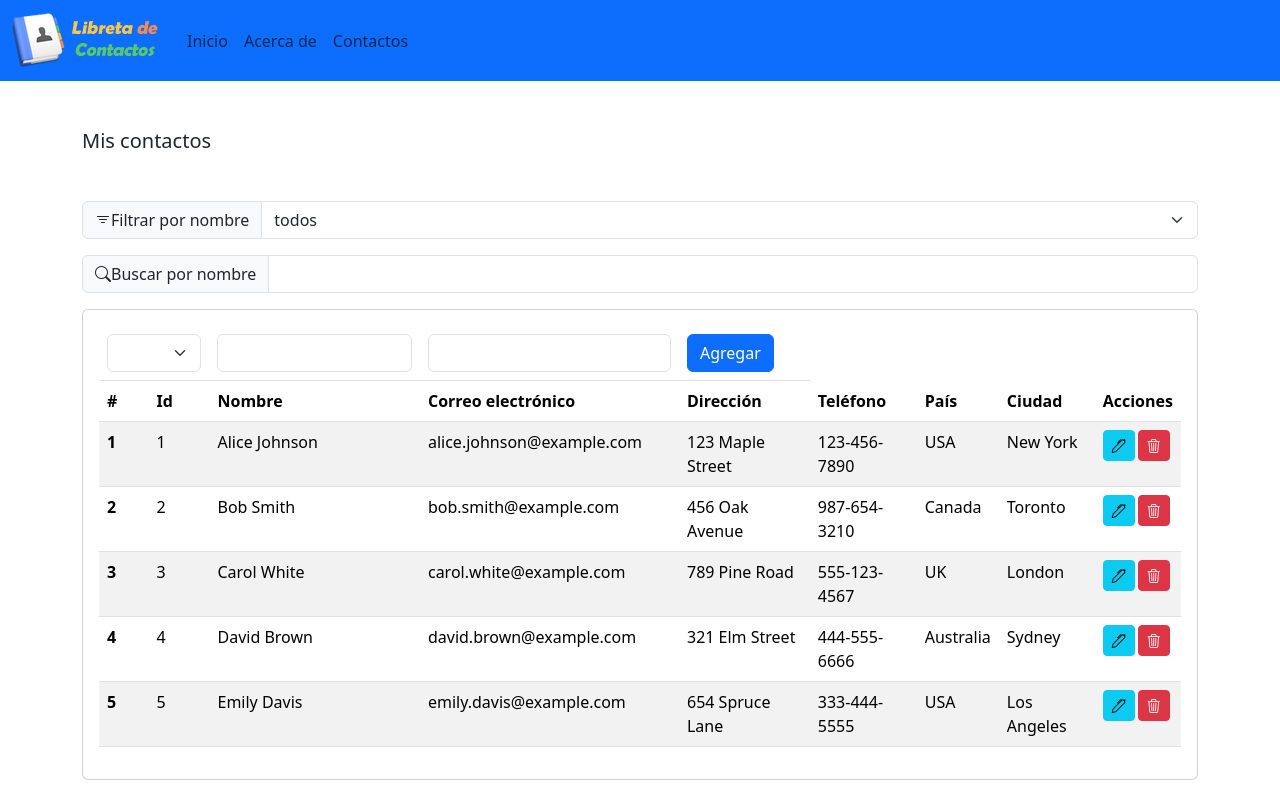
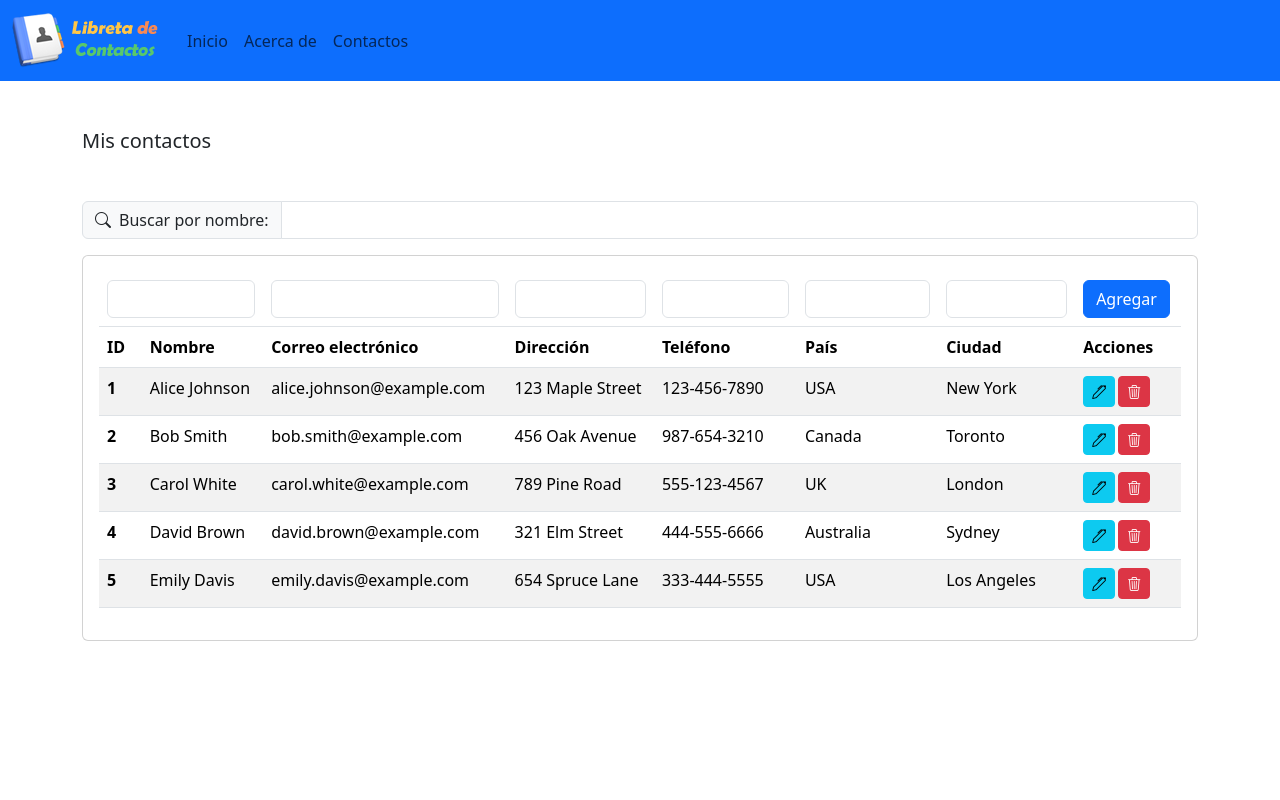
Before and after one commit to Limichui/crud-contactos-vuejs, a Vue app: page /contacts in a window 1280 px wide. Built offline with nearby package versions, Linux system fonts and the light colour scheme.

Commit message:
CRUD realizado: Insertar, Editar y Eliminar

```diff
--- a/src/views/ContactsView.vue
+++ b/src/views/ContactsView.vue
@@ -5,19 +5,8 @@
         <div>
             <div class="mb-3">
                 <div class="input-group">
-                    <span class="input-group-text" id="type-filter"><i
-                            class="bi bi-filter "></i>  Filtrar por nombre </span>
-                    <select class="form-select" @change="toFilter = $event.target.value">
-                        <option value="">todos</option>
-                        <option v-for="type in types" :value="type" :key="type">{{type}}</option>
-                    </select>
-                </div>
-            </div>
-
-            <div class="mb-3">
-                <div class="input-group">
-                    <span class="input-group-text" id="description-search-text"><i class="bi bi-search"></i> Buscar por nombre </span>
-                    <input type="search" class="form-control" id="description-search"
+                    <span class="input-group-text" id="name-search-text"><i class="bi bi-search me-2"></i>Buscar por nombre: </span>
+                    <input type="search" class="form-control" id="name-search"
                         @search="this.toSearch = $event.target.value">
                 </div>
             </div>
@@ -30,27 +19,29 @@
                         <thead>
                         <tr>
                             <th colspan="2">
-
-                                <select class="form-select" aria-label="Default select example" v-model="newLink.type">
-                                    <option v-for="type in types" :value="type" :key="type">{{type}}</option>
-                                </select>
-
+                                <input type="text" class="form-control" id="name" v-model="newLink.name">
                             </th>
                             <th>
-
-                                <input type="text" class="form-control" id="description" v-model="newLink.description">
-
+                                <input type="email" class="form-control" id="email" v-model="newLink.email">
                             </th>
                             <th>
-                                <input type="url" class="form-control" id="link" v-model="newLink.url">
+                                <input type="text" class="form-control" id="address" v-model="newLink.address">
+                            </th>
+                            <th>
+                                <input type="text" class="form-control" id="phone" v-model="newLink.phone">
+                            </th>
+                            <th>
+                                <input type="text" class="form-control" id="country" v-model="newLink.country">
+                            </th>
+                            <th>
+                                <input type="text" class="form-control" id="city" v-model="newLink.city">
                             </th>
                             <th>
                                 <button type="submit" class="btn btn-primary">Agregar</button>
                             </th>
                         </tr>
                         <tr>
-                            <th scope="col">#</th>
-                            <th scope="col">Id</th>
+                            <th scope="col">ID</th>
                             <th scope="col">Nombre</th>
                             <th scope="col">Correo electrónico</th>
                             <th scope="col">Dirección</th>
@@ -63,8 +54,7 @@
 
                         <tbody>
                         <tr v-for="(link, index) in getList()" :key="index">
-                            <th scope="row">{{1+index}}</th>
-                            <td>{{link.id}}</td>
+                            <th scope="row">{{link.id}}</th>
                             <td>{{link.name}}</td>
                             <td>{{link.email}}</td>
                             <td>{{link.address}}</td>
@@ -97,24 +87,33 @@
                         <div class="modal-body" v-if="itemSelected">
 
                             <div class="mb-3">
-                                <label for="updateType" class="form-label">Tipo de link</label>
-                                <select class="form-select" v-model="itemSelected.type" id="updateType">
-                                    <option v-for="type in types" :value="type">{{type}}</option>
-                                </select>
+                                <label for="updateName" class="form-label">Nombre</label>
+                                <input type="text" v-model="itemSelected.name" class="form-control" id="updateName">
                             </div>
                             <div class="mb-3">
-                                <label for="updateDescription" class="form-label">Descripción</label>
-                                <input type="text" v-model="itemSelected.description" class="form-control"
-                                id="updateDescription">
+                                <label for="updateEmail" class="form-label">Correo electrónico</label>
+                                <input type="email" v-model="itemSelected.email" class="form-control" id="updateEmail">
                             </div>
                             <div class="mb-3">
-                                <label for="updateUrl" class="form-label">URL</label>
-                                <input type="text" v-model="itemSelected.url" class="form-control" id="updateUrl">
+                                <label for="updateAddress" class="form-label">Dirección</label>
+                                <input type="text" v-model="itemSelected.address" class="form-control" id="updateAddress">
+                            </div>
+                            <div class="mb-3">
+                                <label for="updatePhone" class="form-label">Teléfono</label>
+                                <input type="text" v-model="itemSelected.phone" class="form-control" id="updatePhone">
+                            </div>
+                            <div class="mb-3">
+                                <label for="updateCountry" class="form-label">País</label>
+                                <input type="text" v-model="itemSelected.country" class="form-control" id="updateCountry">
+                            </div>
+                            <div class="mb-3">
+                                <label for="updateCity" class="form-label">City</label>
+                                <input type="text" v-model="itemSelected.city" class="form-control" id="updateCity">
                             </div>
 
                         </div>
                         <div class="modal-footer">
-                            <button type="button" class="btn btn-secondary" data-bs-dismiss="modal">Cancelar</button>
+                            <button type="button" class="btn btn-secondary" data-bs-dismiss="modal" too>Cancelar</button>
                             <button type="submit" class="btn btn-primary">Guardar cambios</button>
                         </div>
                     </form>
@@ -129,7 +128,6 @@
     export default {
         data() {
             return {
-                types: ['frontend', 'backend', 'system', 'library'],
                 newLink: {
                     id: '',
                     name: '',
@@ -188,7 +186,6 @@
                 ],
                 itemSelected: null,
                 indexSelected: null,
-                typeFilter: '',
                 toFilter: '',
                 toSearch: ''
             }
@@ -196,18 +193,24 @@
         methods: {
             save() {
                 // Validar que los campos no estén vacíos
-                if (this.newLink.type && this.newLink.description && this.newLink.url) {
+
+                if (this.newLink.name && this.newLink.email && this.newLink.address && this.newLink.phone && this.newLink.country && this.newLink.city) {
+                    //Obtener el ultimo Id e incrementar
+                    const lastId = this.linksArray.length > 0
+                    ? Math.max(...this.linksArray.map(item => item.id))
+                    : 0; // Si no hay elementos, el último id será 0.
+
+                    this.newLink.id = lastId + 1;
+
                     // Agregar un nuevo objeto al array
-                    /**
-                     * const newObj {type: this.newlink.type}
-                     *
-                     * const newObj = {...this.newLink}
-                     * */
                     this.linksArray.push({...this.newLink});
                     // Limpiar los campos del formulario
-                    this.newLink.type = '';
-                    this.newLink.description = '';
-                    this.newLink.url = '';
+                    this.newLink.name = '';
+                    this.newLink.email = '';
+                    this.newLink.address = '';
+                    this.newLink.phone = '';
+                    this.newLink.country = '';
+                    this.newLink.city = '';
                 } else {
                     alert("Por favor, completa todos los campos.");
                 }
@@ -224,6 +227,8 @@
                 editModal.show();
             },
             saveEdit() {
+                // Validar que los campos no estén vacíos
+                if (this.itemSelected.name && this.itemSelected.email && this.itemSelected.address && this.itemSelected.phone && this.itemSelected.country && this.itemSelected.city) {
                     this.linksArray[this.indexSelected] = {...this.itemSelected};
 
                     const modalElement = document.getElementById('editModal');
@@ -232,18 +237,20 @@
 
                     this.itemSelected = null;
                     this.indexSelected = null;
+                } else {
+                    alert("Por favor, completa todos los campos.");
+                }
             },
             getList() {
                 let result = this.linksArray.filter((item) => {
                     if (this.toSearch) {
+                        alert(this.toSearch);
                         return item.name.includes(this.toSearch);
                     }
                     return true;
                 });
+
                 return result.filter((item) => {
-                    if (this.toFilter) {
-                        return item.type === this.toFilter;
-                    }
                     return true;
                 });
                 // return this.linksArray;
@@ -260,4 +267,5 @@
     .card{
         overflow-x: auto;
     }
+
 </style>
```
Lines whose indentation alone changed are shown as unchanged.
